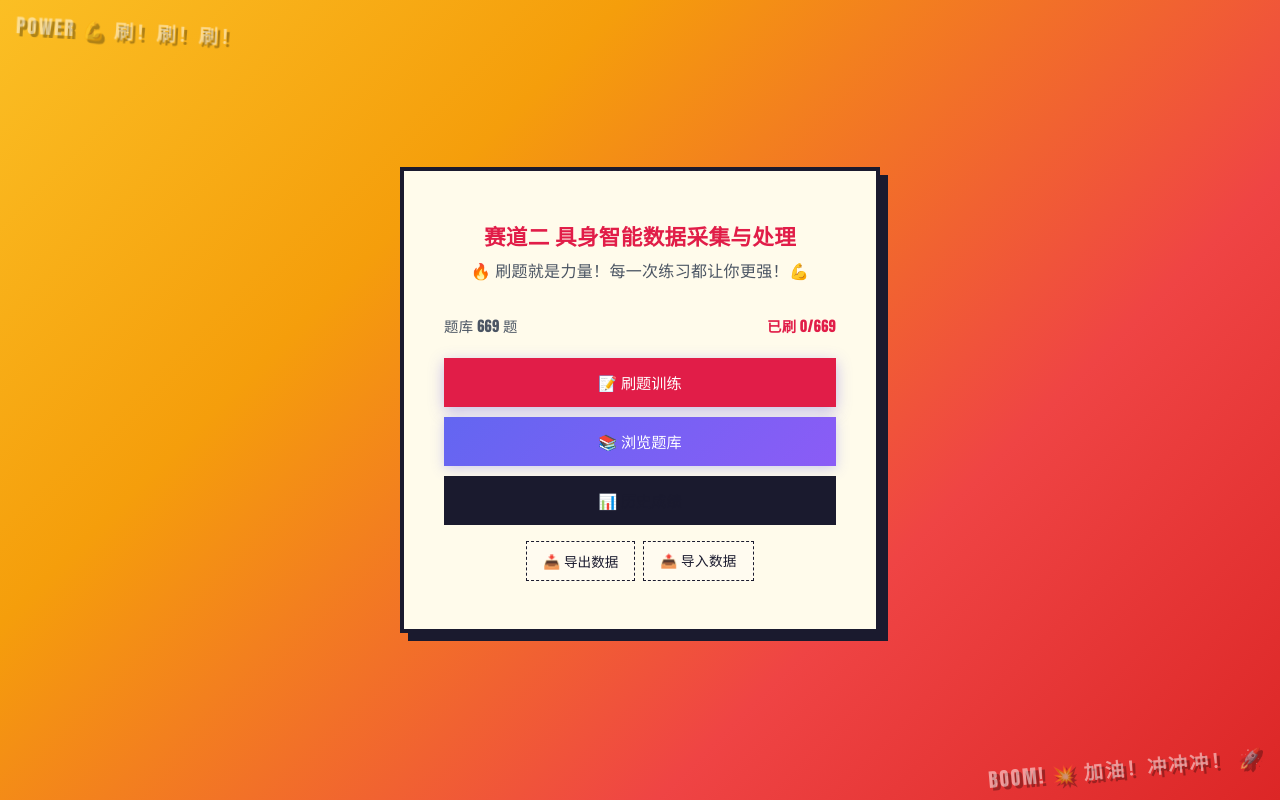
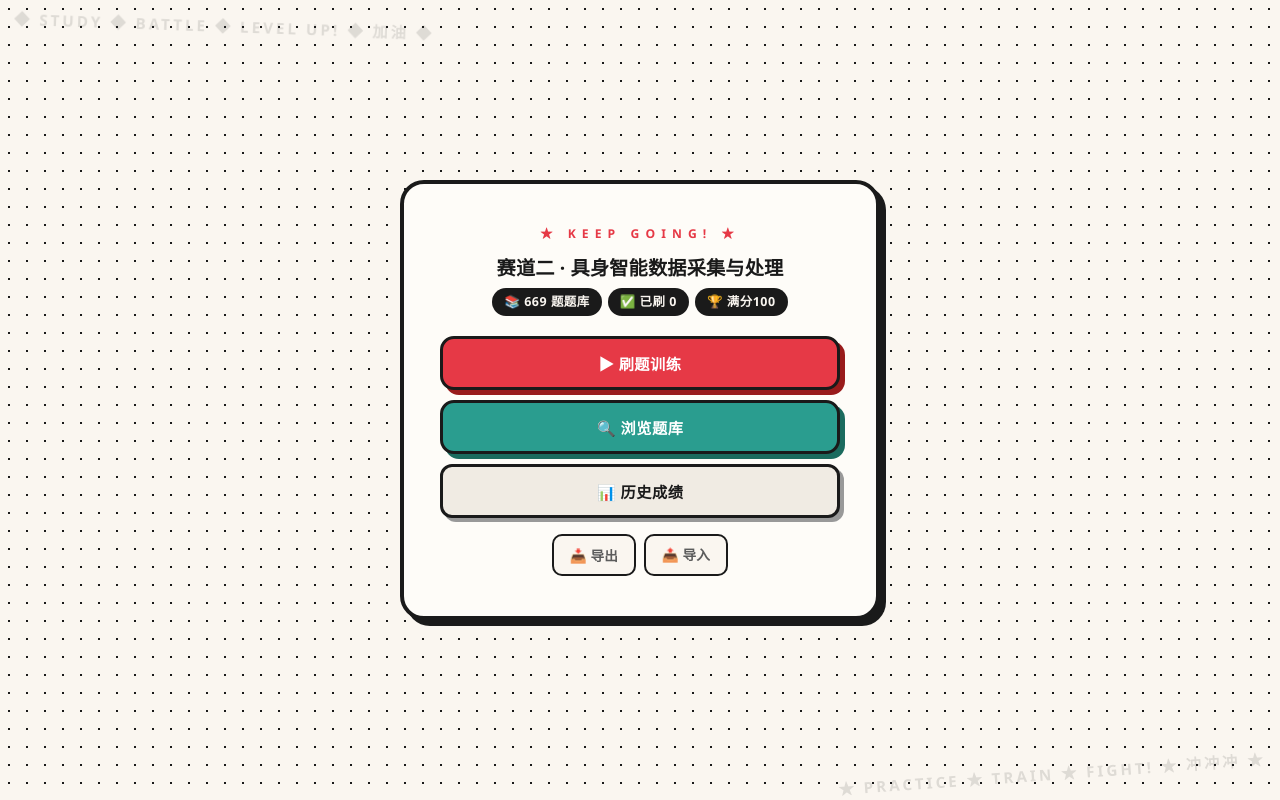
Before and after one commit to qqx16/embodied-quiz, a React (Vite) app: page / in a window 1280 px wide. Built offline with nearby package versions, Linux system fonts and the light colour scheme.

Commit message:
style: rubber hose cartoon theme - cream tones, rounded borders, badge row, button contrast

```diff
--- a/src/components/Home.jsx
+++ b/src/components/Home.jsx
@@ -1,5 +1,4 @@
 export default function Home({ total, doneCount, historyCount, onPractice, onQuestionBank, onHistory, onImportData }) {
-  // 导出数据
   const handleExport = () => {
     const data = {
       wrongSet: [...new Set(JSON.parse(localStorage.getItem('exam_wrong_questions') || '[]'))],
@@ -16,7 +15,6 @@ export default function Home({ total, doneCount, historyCount, onPractice, onQue
     URL.revokeObjectURL(url)
   }
 
-  // 导入数据
   const handleImport = (e) => {
     const file = e.target.files[0]
     if (!file) return
@@ -33,27 +31,26 @@ export default function Home({ total, doneCount, historyCount, onPractice, onQue
   return (
     <div className="home-page">
       <div className="home-card">
-        <h1 className="home-title">赛道二 具身智能数据采集与处理</h1>
-        <p className="home-subtitle">🔥 刷题就是力量！每一次练习都让你更强！💪</p>
-        <div className="home-bank-info" style={{ marginBottom: 20 }}>
-          <span>题库 {total} 题</span>
-          <span className="home-bank-progress">已刷 {doneCount}/{total}</span>
+        <div className="home-motd">★ KEEP GOING! ★</div>
+        <h1 className="home-title">赛道二 · 具身智能数据采集与处理</h1>
+        <div className="home-badge-row">
+          <span className="home-badge">📚 {total} 题题库</span>
+          <span className="home-badge">✅ 已刷 {doneCount}</span>
+          <span className="home-badge">🏆 满分100</span>
         </div>
         <button className="btn btn-primary btn-start" onClick={onPractice}>
-          📝 刷题训练
+          ▶ 刷题训练
         </button>
-        <button className="btn btn-qbank" onClick={onQuestionBank}>
-          📚 浏览题库
+        <button className="btn btn-bank" onClick={onQuestionBank}>
+          🔍 浏览题库
         </button>
         <button className="btn btn-secondary" onClick={onHistory}>
-          📊 历史成绩{historyCount > 0 ? `（${historyCount}次）` : ''}
+          📊 历史成绩{historyCount > 0 ? ` · ${historyCount}次` : ''}
         </button>
         <div className="home-data-mgmt">
-          <button className="btn-data" onClick={handleExport}>
-            📥 导出数据
-          </button>
+          <button className="btn-data" onClick={handleExport}>📥 导出</button>
           <label className="btn-data">
-            📤 导入数据
+            📤 导入
             <input type="file" accept=".json" onChange={handleImport} style={{ display: 'none' }} />
           </label>
         </div>
--- a/src/styles/index.css
+++ b/src/styles/index.css
@@ -10,30 +10,30 @@
 }
 
 :root {
-  --color-primary: #e11d48;
-  --color-primary-light: #fb7185;
-  --color-primary-bg: #fff1f2;
-  --color-success: #059669;
-  --color-success-bg: #d1fae5;
-  --color-danger: #dc2626;
-  --color-danger-bg: #fee2e2;
-  --color-warning: #f59e0b;
-  --color-warning-bg: #fef3c7;
-  --color-single: #2563eb;
-  --color-single-bg: #dbeafe;
-  --color-multi: #ea580c;
-  --color-multi-bg: #ffedd5;
-  --color-judge: #059669;
-  --color-judge-bg: #d1fae5;
-  --color-text: #1a1a2e;
-  --color-text-secondary: #4b5563;
-  --color-border: #1a1a2e;
-  --color-bg: #fffbf0;
-  --color-white: #fffbeb;
-  --radius: 0px;
-  --radius-sm: 0px;
-  --shadow: 4px 4px 0 #1a1a2e;
-  --shadow-lg: 6px 6px 0 #1a1a2e;
+  --color-primary: #e63946;
+  --color-primary-light: #ff6b6b;
+  --color-primary-bg: #fff5f5;
+  --color-success: #2a9d8f;
+  --color-success-bg: #e6f7f5;
+  --color-danger: #e63946;
+  --color-danger-bg: #fff5f5;
+  --color-warning: #e9c46a;
+  --color-warning-bg: #fef9ef;
+  --color-single: #264653;
+  --color-single-bg: #e9ecef;
+  --color-multi: #e76f51;
+  --color-multi-bg: #fdf0eb;
+  --color-judge: #2a9d8f;
+  --color-judge-bg: #e6f7f5;
+  --color-text: #1a1a1a;
+  --color-text-secondary: #5c5c5c;
+  --color-border: #1a1a1a;
+  --color-bg: #faf6f0;
+  --color-white: #fefcf8;
+  --radius: 16px;
+  --radius-sm: 10px;
+  --shadow: 4px 4px 0 #1a1a1a;
+  --shadow-lg: 6px 6px 0 #1a1a1a;
   --transition: 0.12s ease;
 }
 
@@ -42,12 +42,13 @@ html {
 }
 
 body {
-  font-family: 'Impact', 'Arial Black', 'PingFang SC', 'Microsoft YaHei', sans-serif;
+  font-family: 'Segoe UI', 'PingFang SC', 'Microsoft YaHei', sans-serif;
+  font-weight: 600;
   color: var(--color-text);
-  background: #fffbf0;
+  background: #faf6f0;
   line-height: 1.6;
   -webkit-font-smoothing: antialiased;
-  letter-spacing: .02em;
+  letter-spacing: .01em;
 }
 
 /* ========================================
@@ -113,70 +114,65 @@ body {
   justify-content: center;
   gap: 6px;
   padding: 10px 20px;
-  border: none;
-  border-radius: var(--radius-sm);
-  font-size: .95rem;
-  font-weight: 500;
+  border: 3px solid #1a1a1a;
+  border-radius: 12px;
+  font-size: .9rem;
+  font-weight: 700;
   cursor: pointer;
   transition: all var(--transition);
   font-family: inherit;
-  position: relative;
-  overflow: hidden;
+  letter-spacing: .5px;
 }
-.btn::after {
-  content: '';
-  position: absolute;
-  inset: 0;
-  background: rgba(255,255,255,.2);
-  opacity: 0;
-  transition: opacity var(--transition);
-  border-radius: inherit;
-}
-.btn:active::after { opacity: 1; }
-.btn:active { transform: scale(0.95); }
-.btn:disabled { opacity: .4; cursor: not-allowed; transform: none; }
+.btn:active { transform: translate(2px, 2px); box-shadow: 2px 2px 0 #1a1a1a; }
+.btn:disabled { opacity: .35; cursor: not-allowed; transform: none; }
 
 .btn-primary {
-  background: var(--color-primary);
+  background: #e63946;
   color: #fff;
+  box-shadow: 4px 4px 0 #991b1b;
 }
-.btn-primary:hover:not(:disabled) { background: #4338ca; }
+.btn-primary:hover:not(:disabled) { background: #c1121f; }
 
 .btn-secondary {
-  background: var(--color-border);
-  color: var(--color-text);
+  background: #f0ebe3;
+  color: #1a1a1a;
+  box-shadow: 4px 4px 0 #999;
 }
-.btn-secondary:hover:not(:disabled) { background: #cbd5e1; }
+.btn-secondary:hover:not(:disabled) { background: #e3d9cd; }
 
 .btn-nav {
-  background: var(--color-primary-bg);
-  color: var(--color-primary);
+  background: #fef9ef;
+  color: #1a1a1a;
   min-width: 100px;
+  box-shadow: 3px 3px 0 #b8960b;
 }
-.btn-nav:hover:not(:disabled) { background: #c7d2fe; }
+.btn-nav:hover:not(:disabled) { background: #fef3c7; }
 
 .btn-submit {
-  background: var(--color-danger);
-  color: #fff;
+  background: #1a1a1a;
+  color: #faf6f0;
+  box-shadow: 4px 4px 0 #666;
 }
-.btn-submit:hover { background: #b91c1c; }
+.btn-submit:hover { background: #333; }
 
 .btn-wrong {
-  background: linear-gradient(135deg, #f59e0b, #f97316);
-  color: #fff;
+  background: #e9c46a;
+  color: #1a1a1a;
   width: 100%;
+  box-shadow: 4px 4px 0 #b8960b;
 }
-.btn-wrong:hover { background: linear-gradient(135deg, #d97706, #ea580c); }
-.btn-wrong:disabled { opacity: .45; cursor: not-allowed; transform: none; }
-.btn-wrong:disabled:hover { background: linear-gradient(135deg, #f59e0b, #f97316); }
+.btn-wrong:hover { background: #d4a843; }
+.btn-wrong:disabled { opacity: .4; }
+.btn-wrong:disabled:hover { background: #e9c46a; }
 
 .btn-reset-wrong {
-  background: var(--color-border);
-  color: #ef4444;
+  background: #fef9ef;
+  color: #e63946;
   font-size: .85rem;
   padding: 10px 14px;
+  box-shadow: 3px 3px 0 #b91c1c;
 }
-.btn-reset-wrong:hover { background: #fee2e2; color: #dc2626; }
+.btn-reset-wrong:hover { background: #fde8e8; }
 
 /* --- Data Export/Import --- */
 .home-data-mgmt {
@@ -186,10 +182,10 @@ body {
   justify-content: center;
 }
 .btn-data {
-  background: var(--color-bg);
-  color: var(--color-text-muted);
-  border: 1px dashed var(--color-border);
-  border-radius: var(--radius);
+  background: #faf6f0;
+  color: #5c5c5c;
+  border: 2px solid #1a1a1a;
+  border-radius: 10px;
   padding: 8px 16px;
   font-size: .85rem;
   cursor: pointer;
@@ -197,20 +193,32 @@ body {
   display: inline-flex;
   align-items: center;
   gap: 4px;
+  font-weight: 700;
 }
-.btn-data:hover { border-color: var(--color-primary); color: var(--color-primary); background: #eef2ff; }
+.btn-data:hover { background: #1a1a1a; color: #faf6f0; }
 
 .btn-start {
   padding: 14px 48px;
   font-size: 1.1rem;
-  border-radius: var(--radius);
-  box-shadow: 0 4px 14px rgba(79,70,229,.35);
+  border-radius: 14px;
+  box-shadow: 5px 5px 0 #991b1b;
   transition: all var(--transition);
 }
 .btn-start:hover:not(:disabled) {
-  transform: translateY(-2px);
-  box-shadow: 0 8px 25px rgba(79,70,229,.45);
+  transform: translate(-1px, -1px);
+  box-shadow: 7px 7px 0 #991b1b;
 }
+
+.btn-bank {
+  background: #2a9d8f;
+  color: #fff;
+  width: 100%;
+  padding: 14px 48px;
+  font-size: 1.05rem;
+  border-radius: 14px;
+  box-shadow: 5px 5px 0 #1b6b5e;
+}
+.btn-bank:hover { background: #238b7e; transform: translate(-1px, -1px); }
 
 .btn-sheet-toggle {
   background: var(--color-primary-bg);
@@ -279,63 +287,90 @@ body {
   align-items: center;
   justify-content: center;
   padding: 20px;
-  background: linear-gradient(135deg, #fbbf24 0%, #f59e0b 30%, #ef4444 70%, #dc2626 100%);
+  background: #faf6f0;
+  background-image: radial-gradient(circle, #1a1a1a 1px, transparent 1px);
+  background-size: 18px 18px;
   position: relative;
   overflow: hidden;
 }
 .home-page::before {
-  content: 'BOOM! 💥  加油！冲冲冲！  🚀';
+  content: '★ PRACTICE ★  TRAIN  ★  FIGHT!  ★  冲冲冲  ★';
   position: absolute;
-  bottom: 16px;
-  right: 16px;
-  font-size: 1.2rem;
+  bottom: 14px;
+  right: 14px;
+  font-size: .95rem;
   font-weight: 900;
-  color: rgba(255,255,255,.5);
-  letter-spacing: 2px;
-  text-shadow: 3px 3px 0 rgba(0,0,0,.3);
-  transform: rotate(-5deg);
+  color: rgba(26,26,26,.12);
+  letter-spacing: 3px;
+  transform: rotate(-4deg);
   pointer-events: none;
   white-space: nowrap;
 }
 .home-page::after {
-  content: 'POWER 💪  刷！刷！刷！';
+  content: '◆  STUDY  ◆  BATTLE  ◆  LEVEL UP!  ◆  加油  ◆';
   position: absolute;
-  top: 16px;
-  left: 16px;
-  font-size: 1.2rem;
+  top: 14px;
+  left: 14px;
+  font-size: .95rem;
   font-weight: 900;
-  color: rgba(255,255,255,.5);
-  letter-spacing: 2px;
-  text-shadow: 3px 3px 0 rgba(0,0,0,.3);
-  transform: rotate(3deg);
+  color: rgba(26,26,26,.12);
+  letter-spacing: 3px;
+  transform: rotate(2deg);
   pointer-events: none;
   white-space: nowrap;
 }
 .home-card {
   background: var(--color-white);
-  border: 4px solid #1a1a2e;
-  padding: 48px 40px;
+  border: 4px solid #1a1a1a;
+  border-radius: 24px;
+  padding: 40px 36px;
   max-width: 480px;
   width: 100%;
-  box-shadow: 8px 8px 0 #1a1a2e;
+  box-shadow: 6px 6px 0 #1a1a1a;
   text-align: center;
   animation: scaleIn 0.5s var(--transition) both;
 }
+.home-motd {
+  font-size: .75rem;
+  font-weight: 900;
+  letter-spacing: 6px;
+  color: #e63946;
+  margin-bottom: 12px;
+  animation: pulse 2s ease infinite;
+}
 .home-title {
-  font-size: 1.35rem;
-  font-weight: 700;
-  color: var(--color-primary);
-  margin-bottom: 4px;
+  font-size: 1.2rem;
+  font-weight: 900;
+  color: var(--color-text);
+  margin-bottom: 6px;
+  line-height: 1.4;
 }
 .home-subtitle {
-  font-size: 1rem;
+  font-size: .9rem;
   color: var(--color-text-secondary);
-  margin-bottom: 32px;
+  margin-bottom: 20px;
+}
+.home-badge-row {
+  display: flex;
+  gap: 6px;
+  justify-content: center;
+  flex-wrap: wrap;
+  margin-bottom: 20px;
+}
+.home-badge {
+  background: #1a1a1a;
+  color: #faf6f0;
+  padding: 4px 12px;
+  border-radius: 20px;
+  font-size: .78rem;
+  font-weight: 700;
+  letter-spacing: .5px;
 }
 /* --- Home sections --- */
 .home-section {
-  background: var(--color-bg);
-  border-radius: var(--radius);
+  background: #f5f0e8;
+  border: 3px solid #1a1a1a;
+  border-radius: 16px;
   padding: 20px;
   margin-bottom: 14px;
 }
@@ -1021,13 +1056,14 @@ body {
 .btn-fav.fav-active { color: #f59e0b; }
 
 .btn-fav-exam {
-  background: linear-gradient(135deg, #f59e0b, #fbbf24);
+  background: #e76f51;
   color: #fff;
   width: 100%;
+  box-shadow: 4px 4px 0 #9c3a1e;
 }
-.btn-fav-exam:hover { background: linear-gradient(135deg, #d97706, #f59e0b); }
-.btn-fav-exam:disabled { opacity: .45; cursor: not-allowed; transform: none; }
-.btn-fav-exam:disabled:hover { background: linear-gradient(135deg, #f59e0b, #fbbf24); }
+.btn-fav-exam:hover { background: #d46946; }
+.btn-fav-exam:disabled { opacity: .4; }
+.btn-fav-exam:disabled:hover { background: #e76f51; }
 
 .favorites-page {
   max-width: 900px;
```
